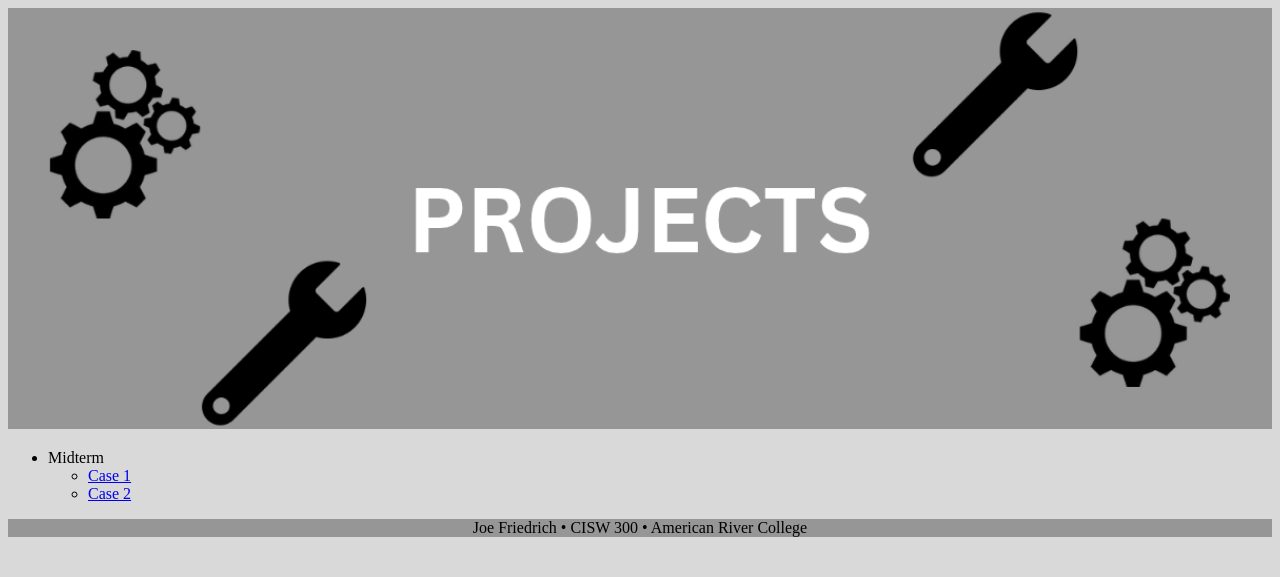
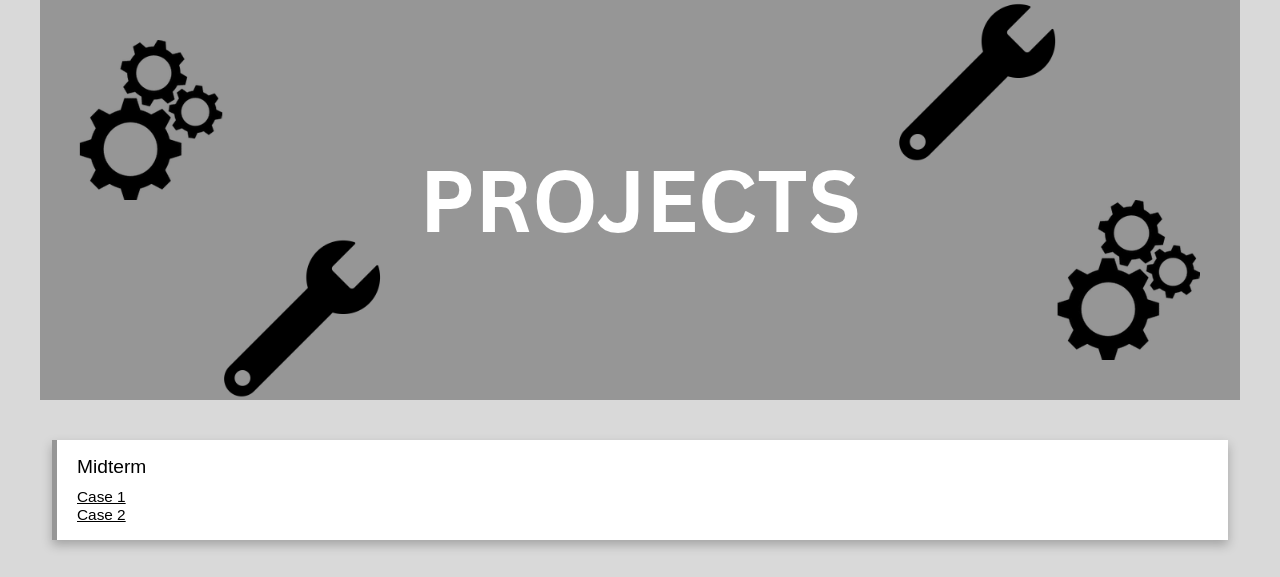
Before and after one commit to w2198545/cisw300website, a plain HTML site: page projects/projects1997.html in a window 1280 px wide. Shown: the top 577 px of the page. Drawn offline with Linux system fonts and the light colour scheme.

Commit message:
Add files via upload

```diff
--- /dev/null
+++ b/css/book.css
@@ -0,0 +1,81 @@
+body {
+	margin: 0;
+	background-color: rgb(243, 210, 198);
+	font-family: Arial, Helvetica, sans-serif;
+	color: black;
+	max-width: 1200px;
+	margin: 0 auto;
+}
+
+header {
+	text-align: center;
+	box-shadow: 0 5px 10px rgba(0, 0, 0, 0.25);
+}
+
+header img {
+	width: 100%;
+	display: block;
+}
+
+nav {
+	width: 98%;
+	margin: 40px auto;
+}
+
+nav > ul {
+	padding: 0;
+	display: flex;
+	flex-wrap: wrap;
+	gap: 20px;
+	list-style: none;
+}
+
+nav > ul > li {
+	flex: 1 1 40%;
+	background-color: white;
+	border-left: 5px solid rgb(216, 237, 253);
+	padding: 15px;
+	font-size: 1.2em;
+	box-shadow: 0 5px 10px rgba(0, 0, 0, 0.25);
+	text-decoration: none;
+}
+
+nav ul ul {
+	margin-top: 10px;
+	padding-left: 0px;
+	font-size: 0.8em;
+	font-weight: normal;
+	list-style: none;
+}
+
+nav a {
+	color: sandybrown;
+	text-decoration: underline;
+}
+
+nav a:hover {
+	text-decoration: none;
+	color: navy;
+}
+
+footer {
+	height: 40px;
+	line-height: 40px;
+	background-color: rgb(216, 237, 253);
+	text-align: center;
+}
+
+footer a {
+	color: black;
+	font-size: 1.2em;
+}
+
+footer a:hover {
+	opacity: 0.5;
+}
+
+@media (max-width: 600px) {
+	nav > ul > li {
+		flex: 1 1 100%;
+	}
+}
--- /dev/null
+++ b/css/final.css
@@ -0,0 +1,78 @@
+body {
+	background-color: lightsalmon;
+	font-family: Arial, Helvetica, sans-serif;
+	color: black;
+	max-width: 1200px;
+	margin: 0 auto;
+}
+
+header {
+	text-align: center;
+}
+
+header img {
+	width: 100%;
+	display: block;
+}
+
+nav {
+	width: 98%;
+	margin: 40px auto;
+}
+
+nav > ul {
+	padding: 0;
+	display: flex;
+	flex-wrap: wrap;
+	gap: 20px;
+	list-style: none;
+}
+
+nav > ul > li {
+	flex: 1 1 40%;
+	background-color: white;
+	border-left: 5px solid rgb(214, 88, 64);
+	padding: 16px 20px;
+	font-size: 1.2em;
+	box-shadow: 0 5px 10px rgba(0, 0, 0, 0.25);
+}
+
+nav ul ul {
+	margin-top: 10px;
+	padding-left: 0;
+	font-size: 0.8em;
+	font-weight: normal;
+	list-style: none;
+}
+
+nav a {
+	color: black;
+	text-decoration: underline;
+}
+
+nav a:hover {
+	color: navy;
+	text-decoration: none;
+}
+
+footer {
+	height: 40px;
+	line-height: 40px;
+	background-color: rgb(214, 88, 64);
+	text-align: center;
+}
+
+footer a {
+	color: black;
+	font-size: 1.2em;
+}
+
+footer a:hover {
+	opacity: 0.5;
+}
+
+@media (max-width: 600px) {
+	nav > ul > li {
+		flex: 1 1 100%;
+	}
+}
--- /dev/null
+++ b/css/index.css
@@ -0,0 +1,76 @@
+body {
+	background-color: blanchedalmond;
+	font-family: Arial, Helvetica, sans-serif;
+	color: black;
+	max-width: 1200px;
+	margin: 0 auto;
+}
+
+table {
+	width: 80%;
+	margin-left: auto;
+	margin-right: auto;
+}
+
+img {
+	width: 100%;
+	display: block;
+}
+
+.sidebar {
+	width: 20%;
+	background-color: darkgrey;
+	padding: 15px;
+	vertical-align: top;
+}
+
+.sidebar h2 {
+	margin-top: 0;
+	padding-top: 0;
+	font-size: 1.2em;
+	border-bottom: 2px solid black;
+	padding-bottom: 5px;
+}
+
+.sidebar ul {
+	list-style: none;
+	padding-left: 0;
+}
+
+.sidebar li {
+	margin-bottom: 10px;
+}
+
+.sidebar a {
+	color: black;
+	text-decoration: underline;
+}
+
+.sidebar a:hover {
+	color: navy;
+	text-decoration: none;
+}
+
+.cell {
+	width: 40%;
+}
+
+.cell a:hover {
+	opacity: 0.5;
+}
+
+.footer {
+	height: 40px;
+	line-height: 40px;
+	background-color: darkseagreen;
+	text-align: center;
+}
+
+.footer a {
+	color: black;
+	font-size: 1.2em;
+}
+
+.footer a:hover {
+	opacity: 0.5;
+}
--- /dev/null
+++ b/css/portfolio.css
@@ -0,0 +1,78 @@
+body {
+	background-color: lightblue;
+	font-family: Arial, Helvetica, sans-serif;
+	color: black;
+	max-width: 1200px;
+	margin: 0 auto;
+}
+
+header {
+	text-align: center;
+}
+
+header img {
+	width: 100%;
+	display: block;
+}
+
+nav {
+	width: 98%;
+	margin: 40px auto;
+}
+
+nav > ul {
+	padding: 0;
+	display: flex;
+	flex-wrap: wrap;
+	gap: 20px;
+	list-style: none;
+}
+
+nav > ul > li {
+	flex: 1 1 40%;
+	background-color: white;
+	border-left: 5px solid steelblue;
+	padding: 16px 20px;
+	font-size: 1.2em;
+	box-shadow: 0 5px 10px rgba(0, 0, 0, 0.25);
+}
+
+nav ul ul {
+	margin-top: 10px;
+	padding-left: 0;
+	font-size: 0.8em;
+	font-weight: normal;
+	list-style: none;
+}
+
+nav a {
+	color: black;
+	text-decoration: underline;
+}
+
+nav a:hover {
+	color: navy;
+	text-decoration: none;
+}
+
+footer {
+	height: 40px;
+	line-height: 40px;
+	background-color: steelblue;
+	text-align: center;
+}
+
+footer a {
+	color: black;
+	font-size: 1.2em;
+}
+
+footer a:hover {
+	opacity: 0.5;
+}
+
+@media (max-width: 600px) {
+	nav > ul > li {
+		flex: 1 1 100%;
+	}
+}
--- /dev/null
+++ b/css/projects.css
@@ -0,0 +1,78 @@
+body {
+	background-color: rgb(217, 217, 217);
+	font-family: Arial, Helvetica, sans-serif;
+	color: black;
+	max-width: 1200px;
+	margin: 0 auto;
+}
+
+header {
+	text-align: center;
+}
+
+header img {
+	width: 100%;
+	display: block;
+}
+
+nav {
+	width: 98%;
+	margin: 40px auto;
+}
+
+nav > ul {
+	padding: 0;
+	display: flex;
+	flex-wrap: wrap;
+	gap: 20px;
+	list-style: none;
+}
+
+nav > ul > li {
+	flex: 1 1 40%;
+	background-color: white;
+	border-left: 5px solid rgb(150, 150, 150);
+	padding: 16px 20px;
+	font-size: 1.2em;
+	box-shadow: 0 5px 10px rgba(0, 0, 0, 0.25);
+}
+
+nav ul ul {
+	margin-top: 10px;
+	padding-left: 0;
+	font-size: 0.8em;
+	font-weight: normal;
+	list-style: none;
+}
+
+nav a {
+	color: black;
+	text-decoration: underline;
+}
+
+nav a:hover {
+	color: navy;
+	text-decoration: none;
+}
+
+footer {
+	height: 40px;
+	line-height: 40px;
+	background-color: rgb(150, 150, 150);
+	text-align: center;
+}
+
+footer a {
+	color: black;
+	font-size: 1.2em;
+}
+
+footer a:hover {
+	opacity: 0.5;
+}
+
+@media (max-width: 600px) {
+	nav > ul > li {
+		flex: 1 1 100%;
+	}
+}
--- a/projects/projects1997.html
+++ b/projects/projects1997.html
@@ -7,35 +7,37 @@
 
 	Projects Page
 	Author: Joe Friedrich
-	Date: 09/11/2026
+	Date: 11/20/2026
 
 	Filename: projects1997.html
 	-->
 
-<title>Projects Page for CISW 300</title>
-
+	<title>Projects Page for CISW 300</title>
+	<link href="../css/projects.css" rel="stylesheet">
+	<link href="https://cdnjs.cloudflare.com/ajax/libs/font-awesome/7.3.1/css/all.min.css" rel="stylesheet">
 </head>
 
-<body style="background-color: rgb(217 217 217);">
+<body>
 
-<header tyle="text-align: center;">
+<header>
 	<a href="../index.html">
-		<img src="projectsbanner.png" title="Projects" width="100%" />
+		<img src="projectsbanner.png" alt="Projects banner" title="Projects">
 	</a>
 </header>
 
 <nav>
 	<ul>
-		<li>Midterm</li>
+		<li>Midterm
 			<ul>
 				<li><a href="case1/sf_chocolatecake.html">Case 1</a></li>
 				<li><a href="case2/gh_home.html">Case 2</a></li>
 			</ul>
+		</li>
 	</ul>
 </nav>
 
-<footer style="background-color: rgb(150, 150, 150);" align="center" height="40">
-	Joe Friedrich &#8226; CISW 300 &#8226; American River College
+<footer>
+	Joe Friedrich <a href="https://www.linkedin.com/in/joseph-f-2ab21a11b" aria-label="LinkedIn"><i class="fa-brands fa-square-linkedin"></i></a> &#8226; CISW 300 &#8226; American River College
 </footer>
 
 </body>
```
Also changed, not shown: final/final.html (+13 -5 lines), index.html (+20 -16 lines), portfolio/portfolio.html (+12 -7 lines).
